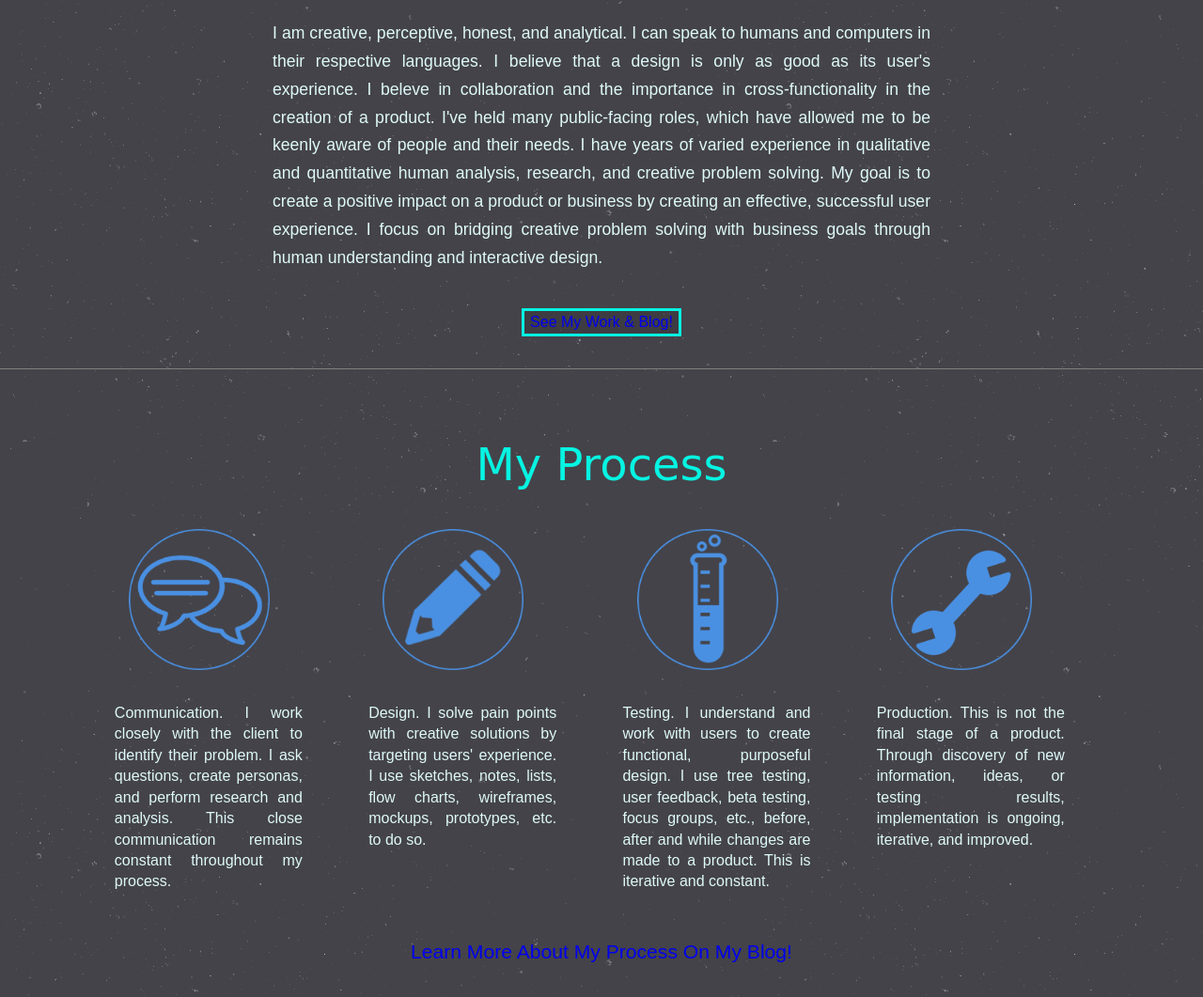
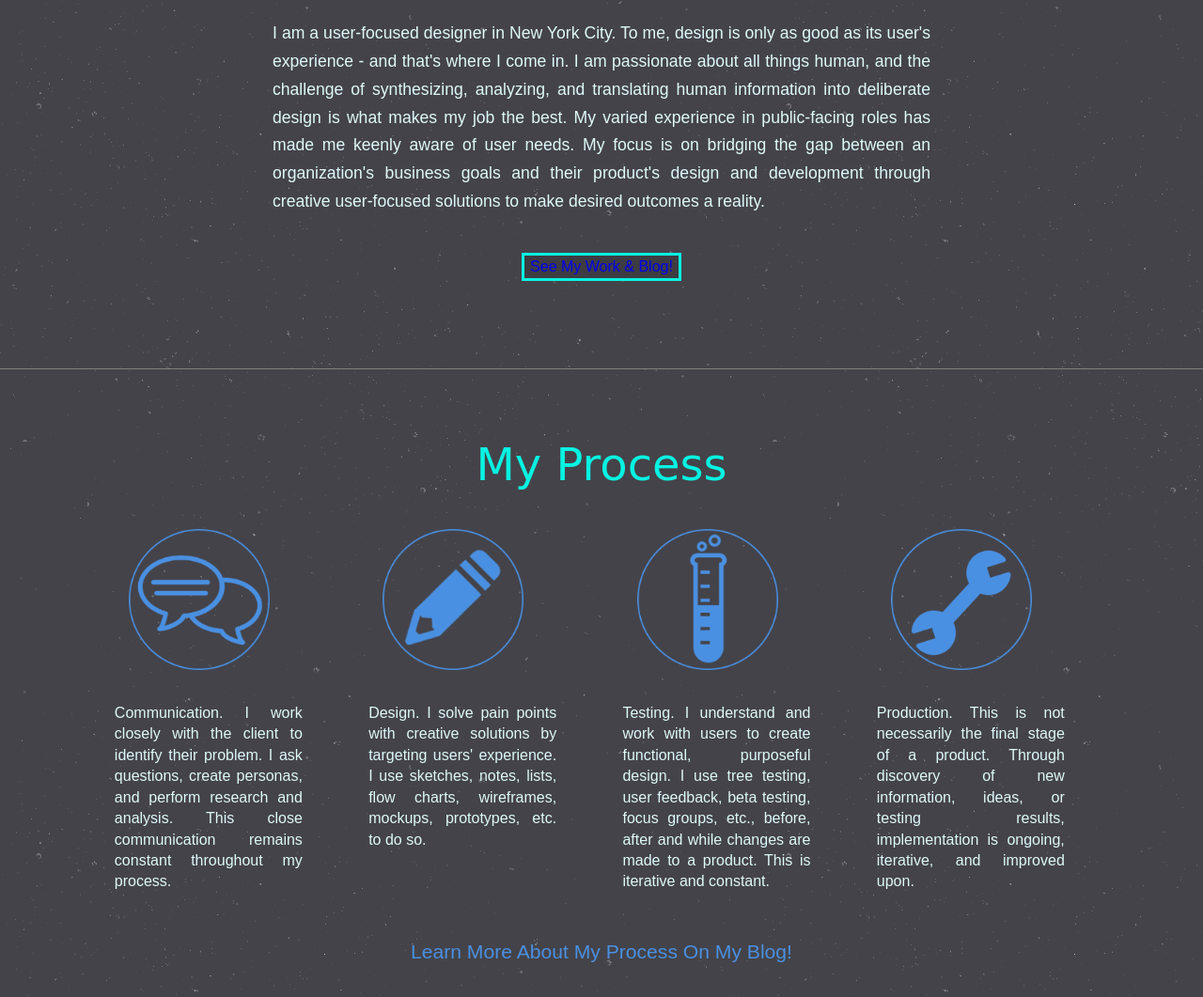
Before and after one commit to MirandaPanda/mirandapanda.github.io, a plain HTML site: page index.html in a window 1280 px wide. Shown: the part 235-1296 px from the top of the page at 94% size. Drawn offline with Linux system fonts and the light colour scheme; a web font is replaced by a local one.

Commit message:
third draft

```diff
--- a/index.html
+++ b/index.html
@@ -30,7 +30,7 @@
 	<div class="about">
 		<h1><img src="images/stars.png">Miranda Cavanagh</h1>
 		<h3>UX Designer | Web Developer</h3>
-		<p>I am creative, perceptive, honest, and analytical. I can speak to humans and computers in their respective languages. I believe that a design is only as good as its user's experience. I beleve in collaboration and the importance in cross-functionality in the creation of a product. I've held many public-facing roles, which have allowed me to be keenly aware of people and their needs. I have years of varied experience in qualitative and quantitative human analysis, research, and creative problem solving. My goal is to create a positive impact on a product or business by creating an effective, successful user experience. I focus on bridging creative problem solving with business goals through human understanding and interactive design.</p>
+		<p>I am a user-focused designer in New York City. To me, design is only as good as its user's experience - and that's where I come in. I am passionate about all things human, and the challenge of synthesizing, analyzing, and translating human information into deliberate design is what makes my job the best. My varied experience in public-facing roles has made me keenly aware of user needs. My focus is on bridging the gap between an organization's business goals and their product's design and development through creative user-focused solutions to make desired outcomes a reality.</p>
 	</div>
 
 	<button><a href="https://mirandacavanagh.wordpress.com/" target="blank">See My Work & Blog!</a></button>
@@ -54,7 +54,7 @@
 		</div>
 		<div class="icons">
 			<img src="images/buildicon.png">
-			<p class="blurb">Production. This is not the final stage of a product. Through discovery of new information, ideas, or testing results, implementation is ongoing, iterative, and improved.</p>
+			<p class="blurb">Production. This is not necessarily the final stage of a product. Through discovery of new information, ideas, or testing results, implementation is ongoing, iterative, and improved upon.</p>
 		</div>
 		<br>
 
--- a/style.css
+++ b/style.css
@@ -166,6 +166,7 @@ button {
 
 .bloglink a {
 	font-size: 1.2em;
+	color: #4A90E2;
 }
 
 .section3 {
```
